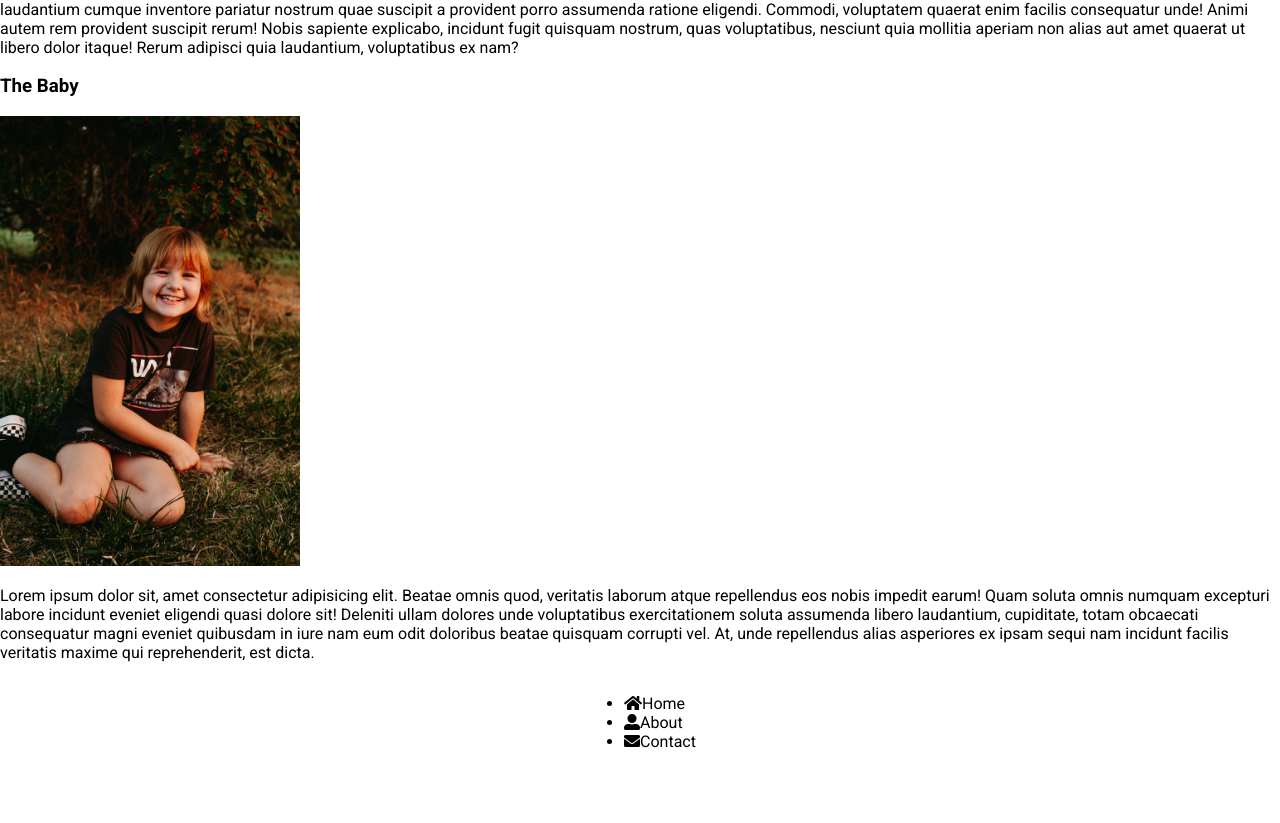
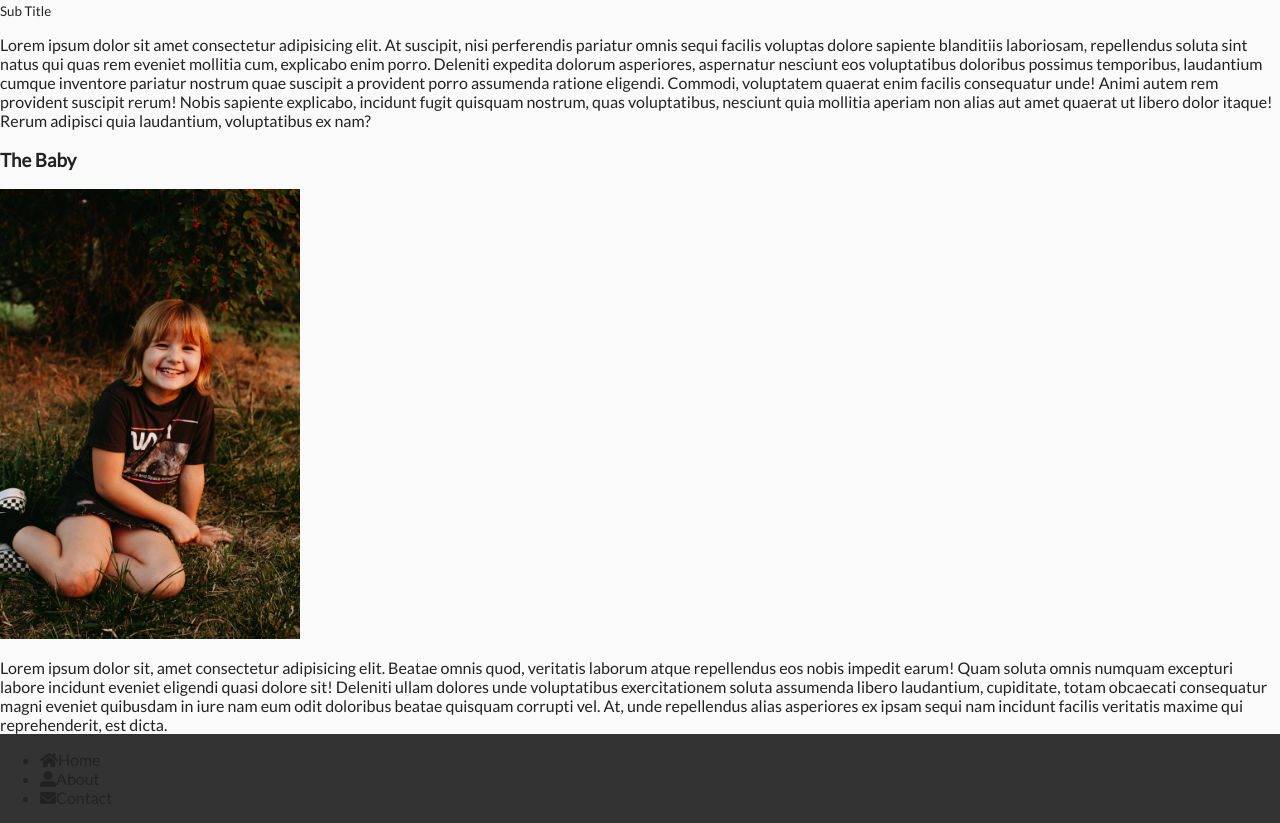
Before and after one commit to matthewstclaire/rotating_nav_test, a plain HTML site: page index.html in a window 1280 px wide. Shown: the part 104-927 px from the top of the page. Before the commit the page ends 871 px from the top, so only its background shows below. Drawn offline with Linux system fonts and the light colour scheme.

Commit message:
CSS Start

```diff
--- a/style.css
+++ b/style.css
@@ -1,16 +1,21 @@
-@import url('https://fonts.googleapis.com/css2?family=Roboto:wght@400;700&display=swap');
+@import url('https://fonts.googleapis.com/css?family=Lato&display=swap');
 
 * {
   box-sizing: border-box;
 }
 
 body {
-  font-family: 'Roboto', sans-serif;
+  font-family: 'Lato', sans-serif;
   margin: 0;
-  display: flex;
-  flex-direction: column;
-  align-items: center;
-  justify-content: center;
-  height: 100vh;
-  overflow: hidden;
+  overflow-x: hidden;
+  background-color: #333;
+  color: #222;
 }
+
+.container {
+  background-color: #fafafa;
+}
+
+.container.show-nav {
+  transform: rotate(-20deg);
+}
```
